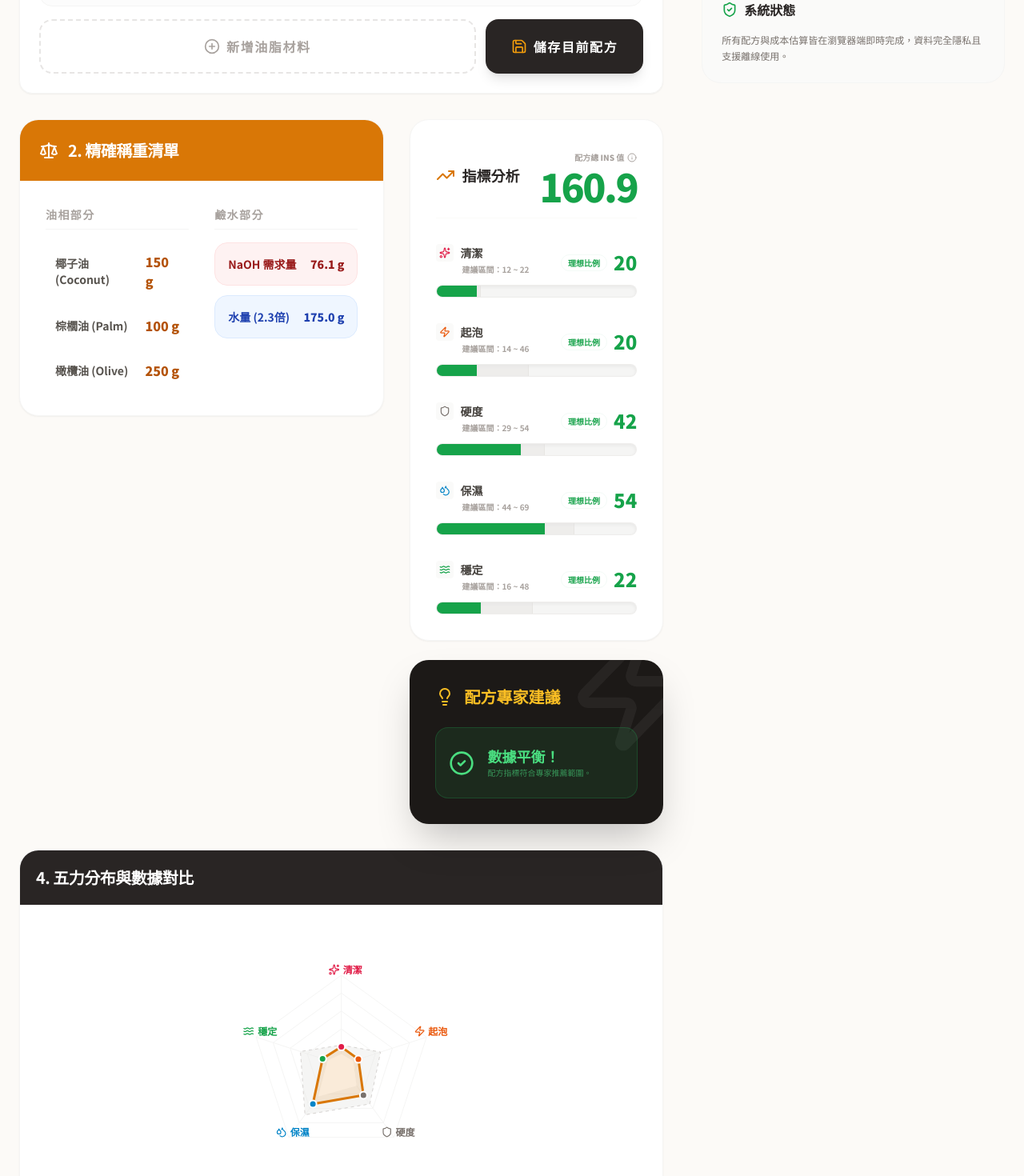
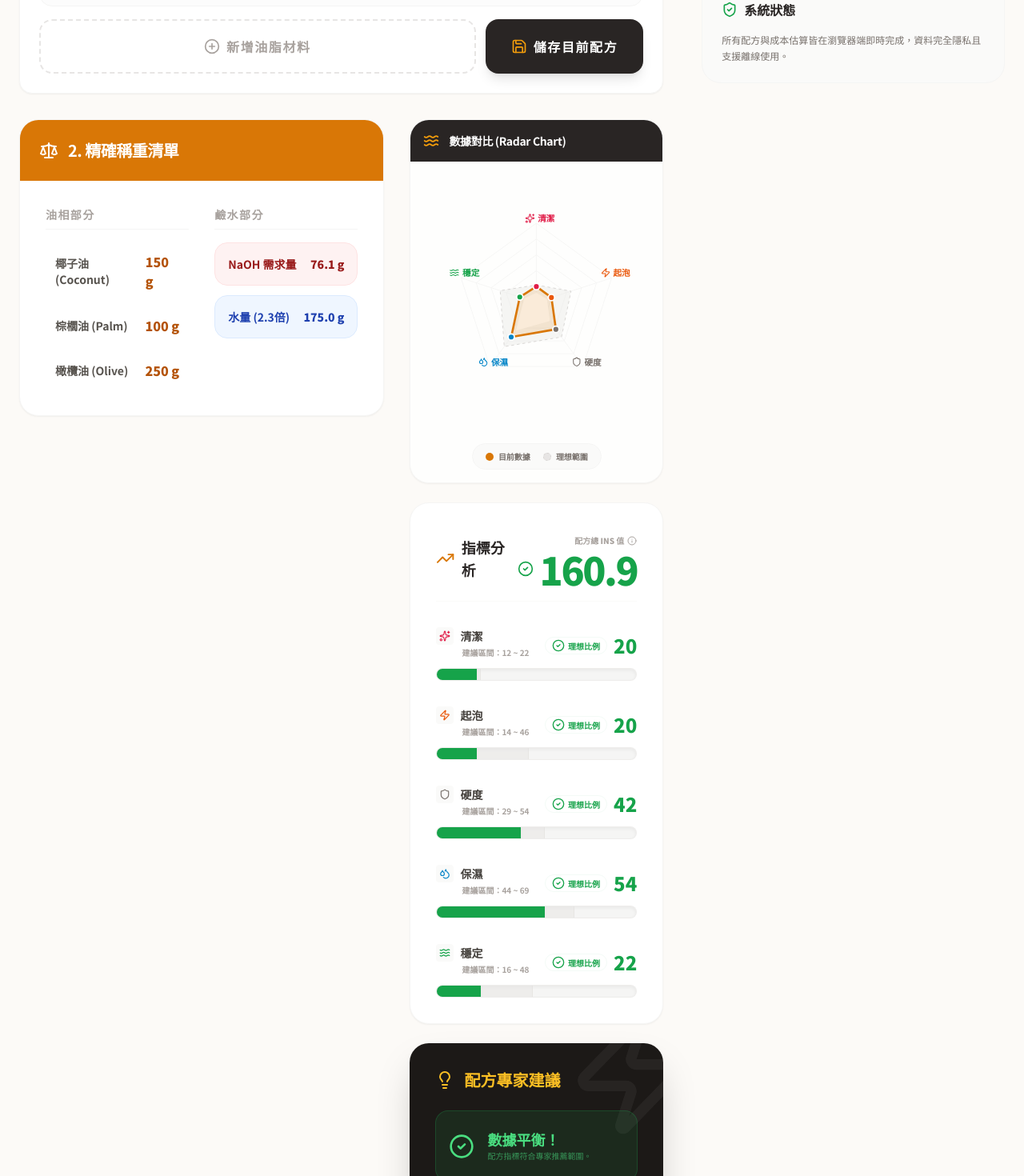
Before and after one commit to truedano/Master-Soap-Maker, a React (Vite) app: page / in a window 1280 px wide. Shown: the part 808-2278 px from the top of the page at 80% size. Built offline with nearby package versions, Linux system fonts and the light colour scheme.

Commit message:
feat: 新增肥皂配方計算器，包含油品選擇、品質雷達圖與迷你條狀圖等功能。

```diff
--- a/components/Calculator.tsx
+++ b/components/Calculator.tsx
@@ -21,6 +21,8 @@ import {
   Waves,
   ArrowDownCircle,
   ArrowUpCircle,
+  AlertTriangle,
+  AlertCircle,
   Check,
   ZapIcon,
   Circle,
@@ -521,8 +523,8 @@ export const Calculator: React.FC<CalculatorProps> = ({
 
   const getStatusUI = (status: 'none' | 'low' | 'high' | 'ideal') => {
     switch (status) {
-      case 'low': return { color: 'text-orange-500', bg: 'bg-orange-500', icon: <ArrowDownCircle className="w-4 h-4" />, label: '數值不足' };
-      case 'high': return { color: 'text-red-500', bg: 'bg-red-500', icon: <ArrowUpCircle className="w-4 h-4" />, label: '數值過度' };
+      case 'low': return { color: 'text-orange-500', bg: 'bg-orange-500', icon: <AlertCircle className="w-4 h-4" />, label: '數值不足' };
+      case 'high': return { color: 'text-red-500', bg: 'bg-red-500', icon: <AlertTriangle className="w-4 h-4" />, label: '數值過度' };
       case 'ideal': return { color: 'text-green-600', bg: 'bg-green-600', icon: <CheckCircle2 className="w-4 h-4" />, label: '理想比例' };
       default: return { color: 'text-stone-300', bg: 'bg-stone-100', icon: null, label: '' };
     }
@@ -834,7 +836,18 @@ export const Calculator: React.FC<CalculatorProps> = ({
           )}
         </div>
 
-        <div className="xl:col-span-5 flex flex-col gap-6">
+        <div className="xl:col-span-5">
+          <div className="xl:sticky xl:top-8 space-y-6">
+            {/* 4. 五力分布 (已搬移至此) */}
+            <div className="bg-white rounded-3xl shadow-sm border border-stone-100 overflow-hidden">
+              <div className="bg-stone-800 p-4 text-white flex items-center gap-3">
+                <Waves className="w-5 h-5 text-amber-500" />
+                <h2 className="text-sm font-bold tracking-tight">數據對比 (Radar Chart)</h2>
+              </div>
+              <div className="p-4 flex flex-col items-center bg-stone-50/30">
+                <RadarChart qualities={results.qualities} previewQualities={results.previewQualities} />
+              </div>
+            </div>
             <div className="bg-white p-8 rounded-3xl shadow-sm border border-stone-100 relative">
               {hoveredOil && (
                 <div className={`absolute top-0 right-0 p-3 text-white text-[10px] font-black rounded-bl-2xl z-20 animate-pulse shadow-lg flex items-center gap-2 ${previewMode === 'reduction' ? 'bg-rose-500' : 'bg-amber-500'}`}>
@@ -852,6 +865,11 @@ export const Calculator: React.FC<CalculatorProps> = ({
                         配方總 INS 值 <Info className="w-3 h-3" />
                       </p>
                       <div className="flex items-center justify-end gap-2">
+                        {results.avgIns > 0 && (
+                          <div className={`${results.avgIns < 120 || results.avgIns > 170 ? 'text-orange-500' : 'text-green-600'} flex items-center gap-1`}>
+                            {results.avgIns < 120 ? <AlertCircle className="w-5 h-5" /> : results.avgIns > 170 ? <AlertTriangle className="w-5 h-5" /> : <CheckCircle2 className="w-5 h-5" />}
+                          </div>
+                        )}
                         <NumberTicker
                           value={results.avgIns}
                           precision={1}
@@ -891,7 +909,8 @@ export const Calculator: React.FC<CalculatorProps> = ({
 
                         <div className="text-right">
                           <div className="flex items-center justify-end gap-2">
-                          <span className={`text-[10px] font-black px-2 py-0.5 rounded-full border ${statusUI.color.replace('text-', 'border-').replace('text-', 'bg-')}/5 ${statusUI.color}`}>
+                            <span className={`text-[10px] font-black px-2 py-0.5 rounded-full border flex items-center gap-1 ${statusUI.color.replace('text-', 'border-').replace('text-', 'bg-')}/5 ${statusUI.color} ${status !== 'ideal' && status !== 'none' ? 'animate-pulse' : ''}`}>
+                              {statusUI.icon}
                               {statusUI.label}
                             </span>
                             <NumberTicker
@@ -907,13 +926,13 @@ export const Calculator: React.FC<CalculatorProps> = ({
                         </div>
                       </div>
 
-                    <div className="relative h-4 bg-stone-100 rounded-full overflow-hidden shadow-inner border border-stone-200/50">
+                      <div className={`relative h-4 bg-stone-100 rounded-full overflow-hidden shadow-inner border transition-all duration-300 ${status === 'low' ? 'border-orange-200 ring-2 ring-orange-100' : status === 'high' ? 'border-red-200 ring-2 ring-red-100' : 'border-stone-200/50'}`}>
                         <div
                           className="absolute h-full bg-stone-200/50 border-x border-stone-300/30 z-0"
                           style={{ left: `${range.min}%`, width: `${range.max - range.min}%` }}
                         />
                         <div
-                        className={`h-full ${statusUI.bg} transition-all duration-300 relative z-10 shadow-sm`}
+                          className={`h-full ${statusUI.bg} shadow-sm transition-all duration-500 relative z-10`}
                           style={{ width: `${Math.min(val, 100)}%` }}
                         />
                         {previewVal !== null && (
@@ -985,14 +1004,6 @@ export const Calculator: React.FC<CalculatorProps> = ({
             </div>
           </div>
         </div>
-
-      <div className="bg-white rounded-3xl shadow-sm border border-stone-100 overflow-hidden">
-        <div className="bg-stone-800 p-5 text-white flex items-center gap-3">
-          <h2 className="text-xl font-bold tracking-tight">4. 五力分布與數據對比</h2>
-        </div>
-        <div className="p-10 flex flex-col items-center">
-          <RadarChart qualities={results.qualities} previewQualities={results.previewQualities} />
-        </div>
       </div>
     </div>
   );
```
Lines whose indentation alone changed are shown as unchanged.
